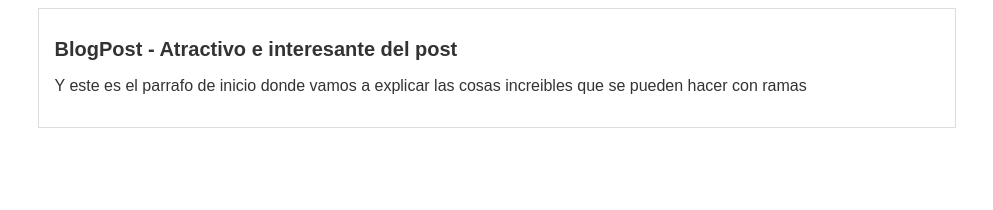
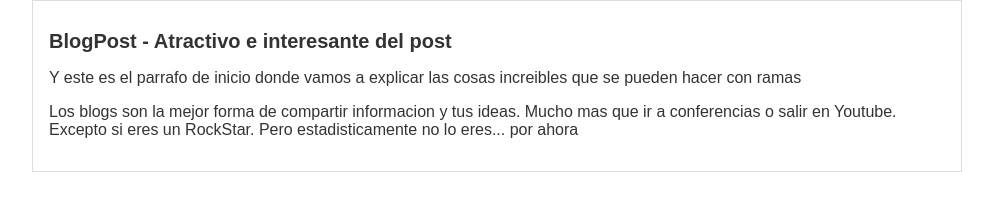
Before and after one commit to RobertBass/hyperblog, a plain HTML site: page index.html in a window 1280 px wide. Shown: the whole page, without its empty margins (143-1136 px from the left). Drawn offline with Linux system fonts and the light colour scheme.

Commit message:
Agregado el contenido adicional del blog y estilos

```diff
--- a/estilos.css
+++ b/estilos.css
@@ -3,6 +3,9 @@ body
     color: #333;
     text-align: center;
     font-family: "Arial";
+    font-size: 16px;
+    margin: 0;
+    padding: 0;
 }
 
 #container
--- a/index.html
+++ b/index.html
@@ -14,6 +14,11 @@
         <p>Y este es el parrafo de inicio donde vamos a explicar las cosas increibles
             que se pueden hacer con ramas
         </p>
+        <p>
+          Los blogs son la mejor forma de compartir informacion y tus ideas.
+          Mucho mas que ir a conferencias o salir en Youtube. Excepto si eres un RockStar.
+          Pero estadisticamente no lo eres... por ahora
+        </p>
       </div>
     </div>
   </body>
```
